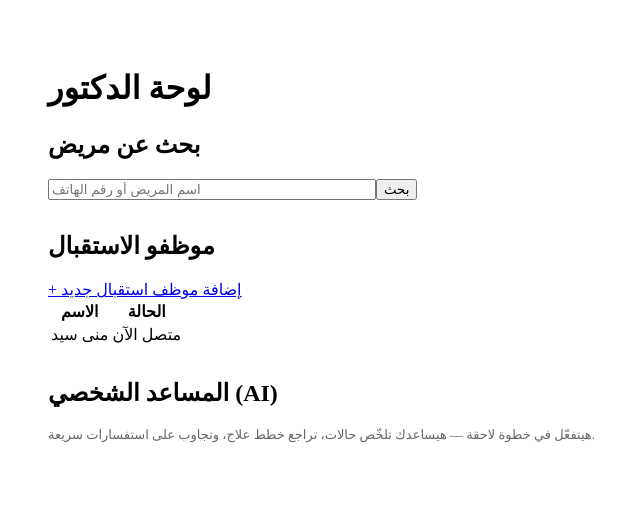
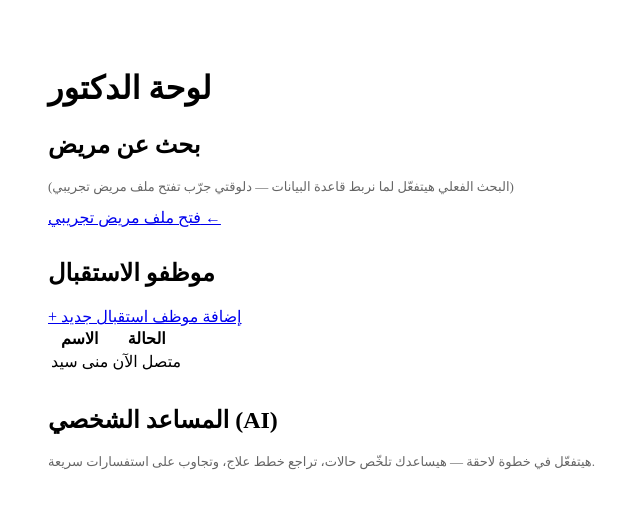
Before and after one commit to emadelrefayy/STAR-1, a Next.js app: page /dashboard/dental/doctor in a window 1280 px wide. Shown: the top 508 px of the page, without its empty margins (0-640 px from the left). Built offline with nearby package versions, Linux system fonts and the light colour scheme.

Commit message:
Update page.tsx

```diff
--- a/app/dashboard/dental/doctor/page.tsx
+++ b/app/dashboard/dental/doctor/page.tsx
@@ -11,10 +11,12 @@ export default function DentalDoctorPage() {
 
       <section style={{ marginTop: "24px" }}>
         <h2>بحث عن مريض</h2>
-        <form>
-          <input type="text" placeholder="اسم المريض أو رقم الهاتف" style={{ width: "100%", maxWidth: "320px" }} />
-          <button type="submit">بحث</button>
-        </form>
+        <p style={{ fontSize: "13px", opacity: 0.6 }}>
+          (البحث الفعلي هيتفعّل لما نربط قاعدة البيانات — دلوقتي جرّب تفتح ملف مريض تجريبي)
+        </p>
+        <Link href="/dashboard/dental/doctor/patient">
+          فتح ملف مريض تجريبي ←
+        </Link>
       </section>
 
       <section style={{ marginTop: "32px" }}>
```
